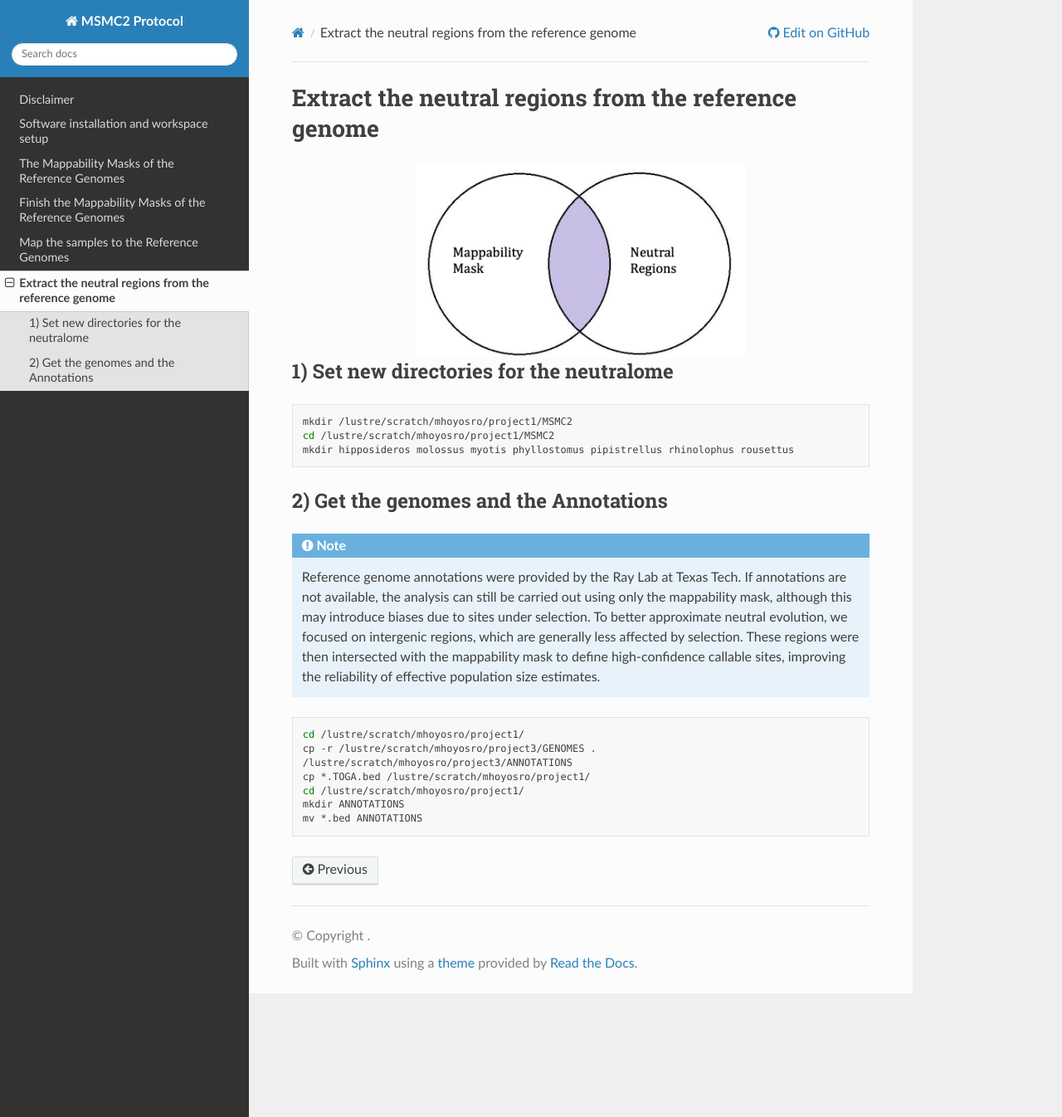
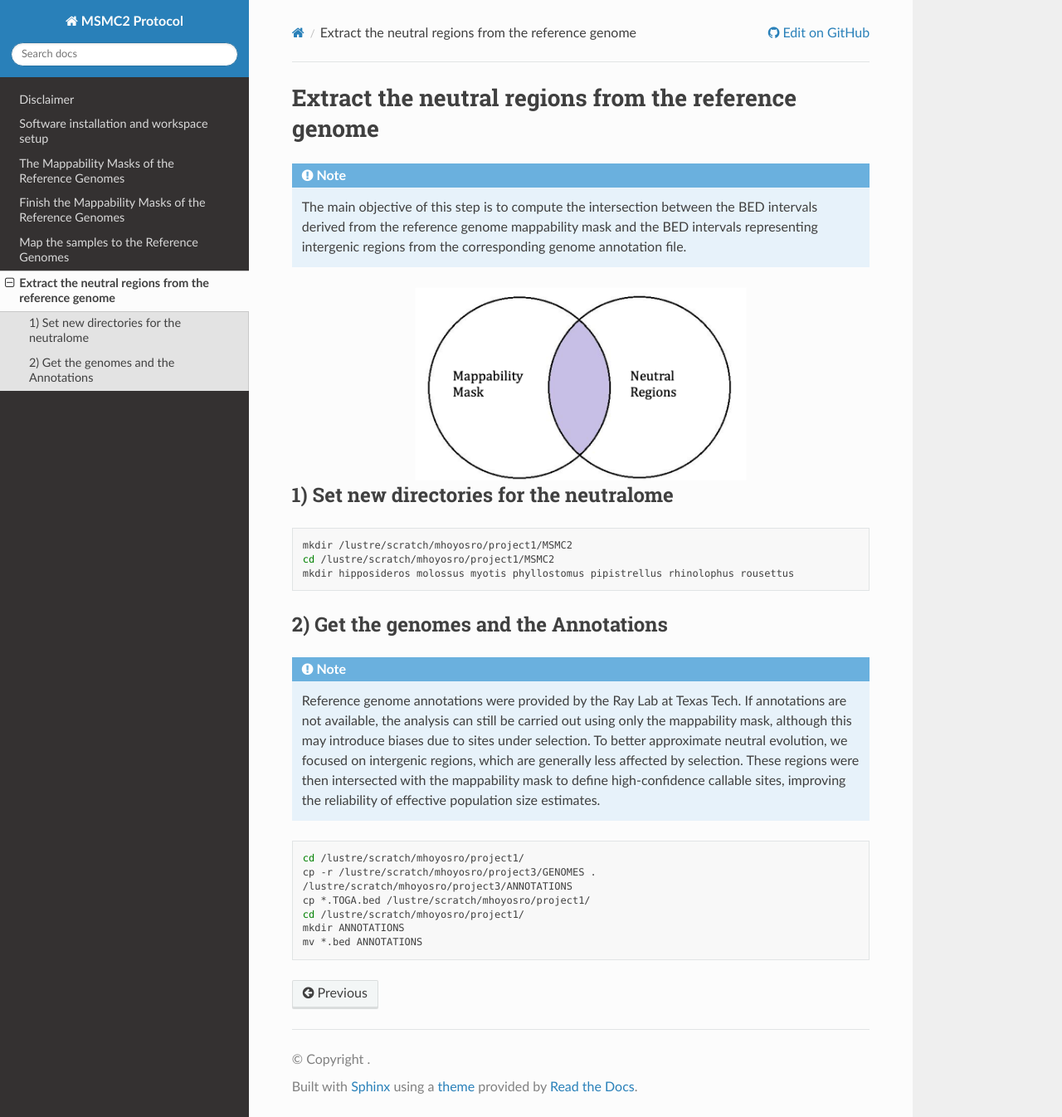
Before and after one commit to hoyosmanuel/MSMC2-Protocol, a Sphinx documentation site: the page built from docs/source/05_Data_Processing_4.rst, in a window 1280 px wide and 1346 px high. Shown: the whole window at 83% size. Built offline with Sphinx 7.4.7 and the Read the Docs theme 3.1.0, drawn with Linux system fonts in a browser that asks for light colours.

Commit message:
Update 05_Data_Processing_4.rst

```diff
--- a/docs/source/05_Data_Processing_4.rst
+++ b/docs/source/05_Data_Processing_4.rst
@@ -1,5 +1,9 @@
 Extract the neutral regions from the reference genome
 =====================================================
+
+.. note::
+
+ The main objective of this step is to compute the intersection between the BED intervals derived from the reference genome mappability mask and the BED intervals representing intergenic regions from the corresponding genome annotation file.
 
 .. image:: _static/pic.png
    :width: 400px
```
